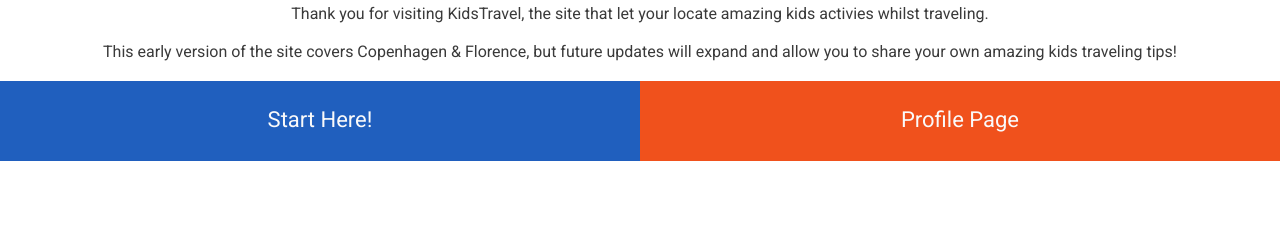
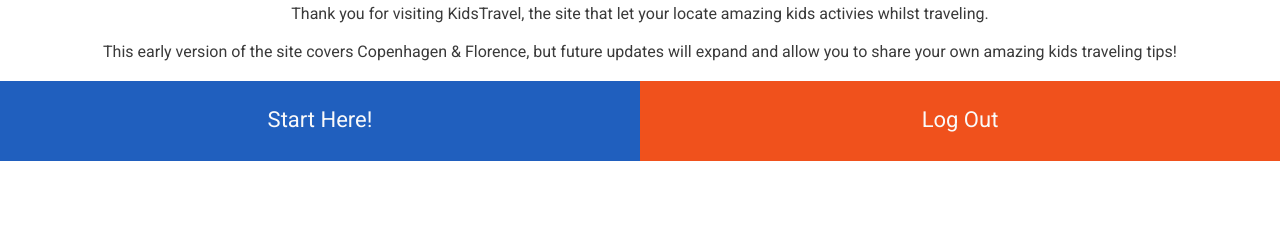
Before and after one commit to Lasserini/kidstravelp4, a Django app: page / in a window 1280 px wide. Shown: the part 938-1179 px from the top of the page. Run offline with Django 3.2, Linux system fonts and the light colour scheme; the visitor is signed in with stand-in values (Sample User, id 1); some libraries are stand-ins or nearby versions.

```diff
--- a/templates/index.html
+++ b/templates/index.html
@@ -20,7 +20,7 @@
     </div>
     {% if user.is_authenticated %}
     <div id="profile_link" onclick="location.href='#';" style="cursor: pointer;">
-      <a href="#">Profile Page</a>
+      <a href="{% url 'account_logout' %}">Log Out</a>
     </div>
     {% else %}
     <div id="profile_link" onclick='location.href="{% url 'account_login' %}";' style="cursor: pointer;">
```
Also changed, not shown: README.md, media/wireframes/experience_desktop.png (added), media/wireframes/experience_mobile.png (added), media/wireframes/index_desktop.png (added), media/wireframes/index_mobile.png (added), media/wireframes/search_desktop.png (added), media/wireframes/search_mobile.png (added).
